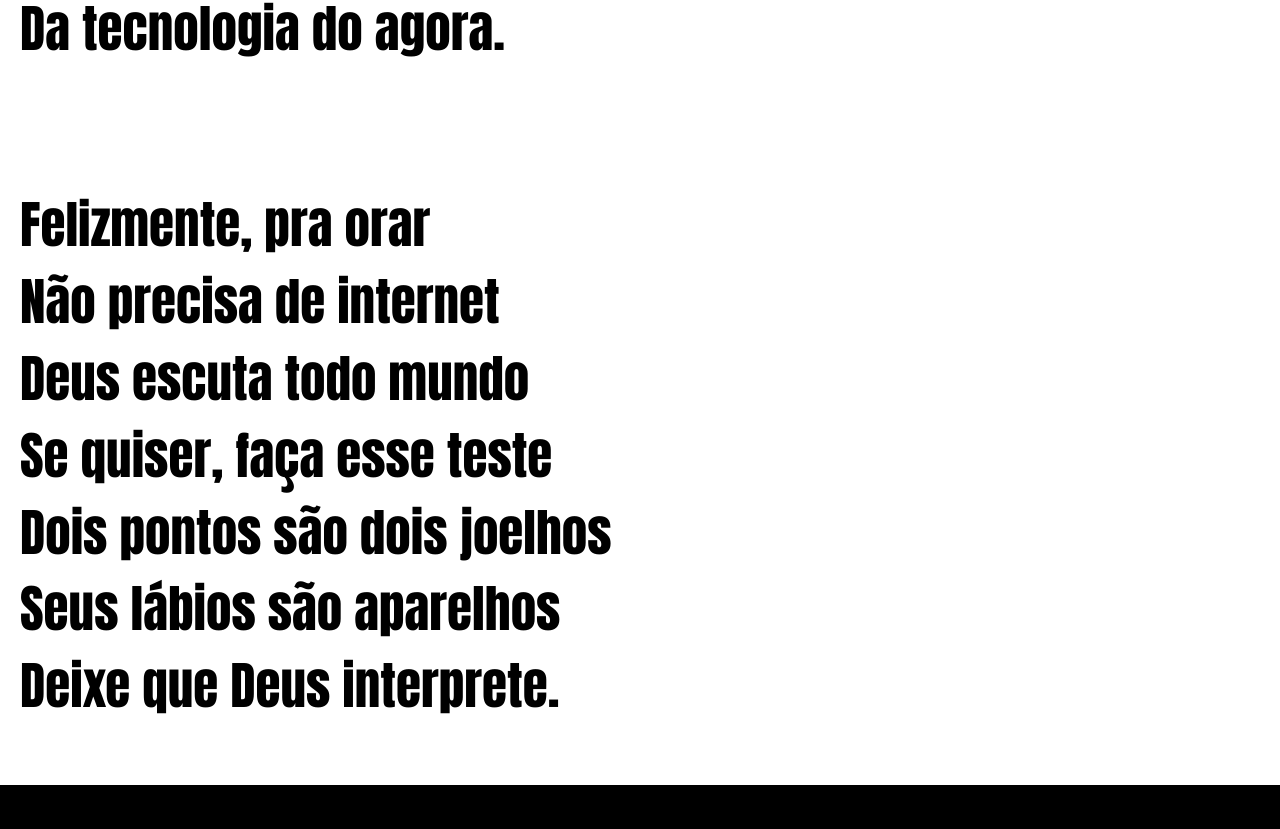
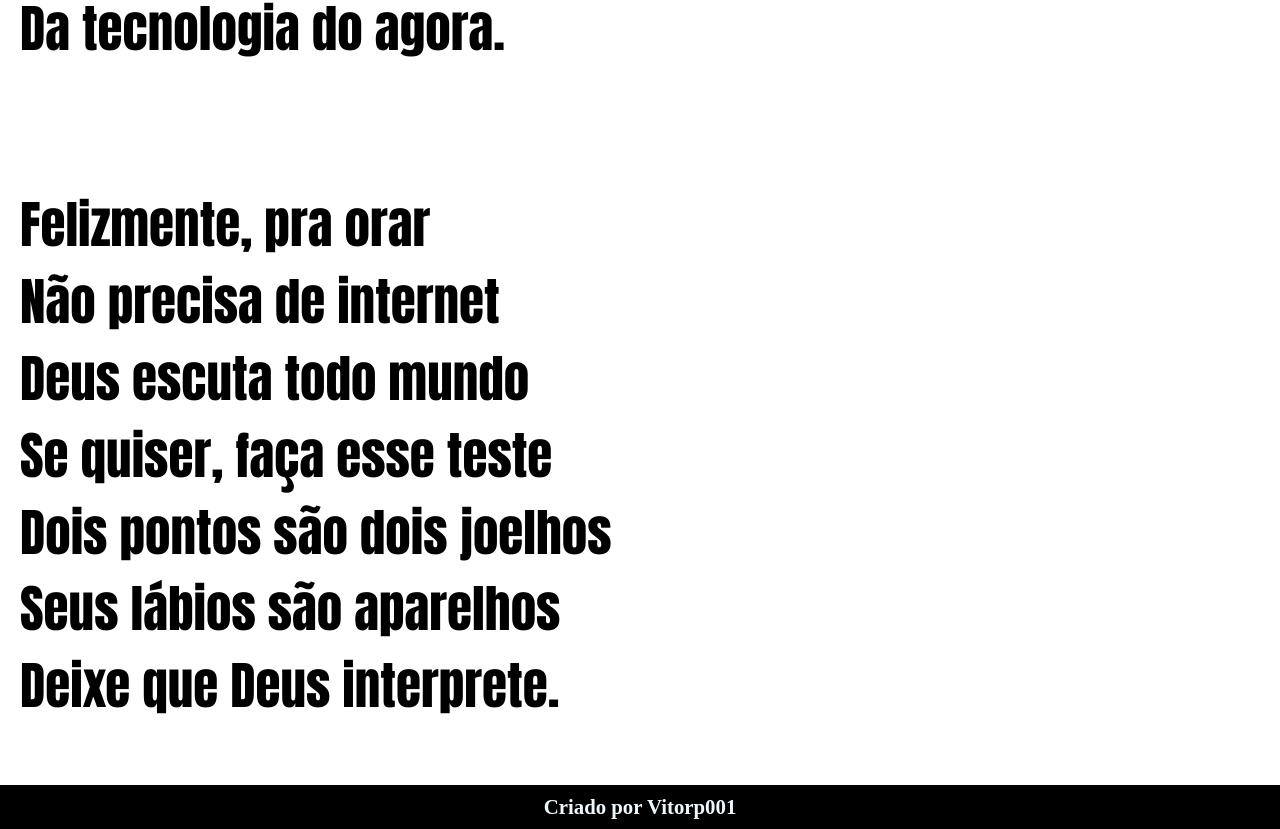
Before and after one commit to VitorP001/HTML-e-CSS, a plain HTML site: page DESAFIOS MODULO 1/projeto-cordel/index.html in a window 1280 px wide. Shown: the part 4032-4861 px from the top of the page. Before the commit the page ends 4817 px from the top, so only its background shows below. Drawn offline with Linux system fonts and the light colour scheme.

Commit message:
Update index.html

```diff
--- a/DESAFIOS MODULO 1/projeto-cordel/index.html
+++ b/DESAFIOS MODULO 1/projeto-cordel/index.html
@@ -81,6 +81,14 @@
             font-family: Impact, Haettenschweiler, 'Arial Narrow Bold', sans-serif;
             font-weight: 400;
             line-height: 1.5em;
+        }
+
+        footer {
+            padding: 10px;
+            text-align: center;
+            font-weight: bold;
+            color: aliceblue;
+            font-size: 1.3em;
         }
     </style>
 </head>
@@ -175,7 +183,7 @@
         </section>
     <footer>
         <p>
-
+            Criado por <a href="https://github.com/VitorP001" target="_blank" rel="external">Vitorp001</a>
         </p>
     </footer>
 </body>
```
